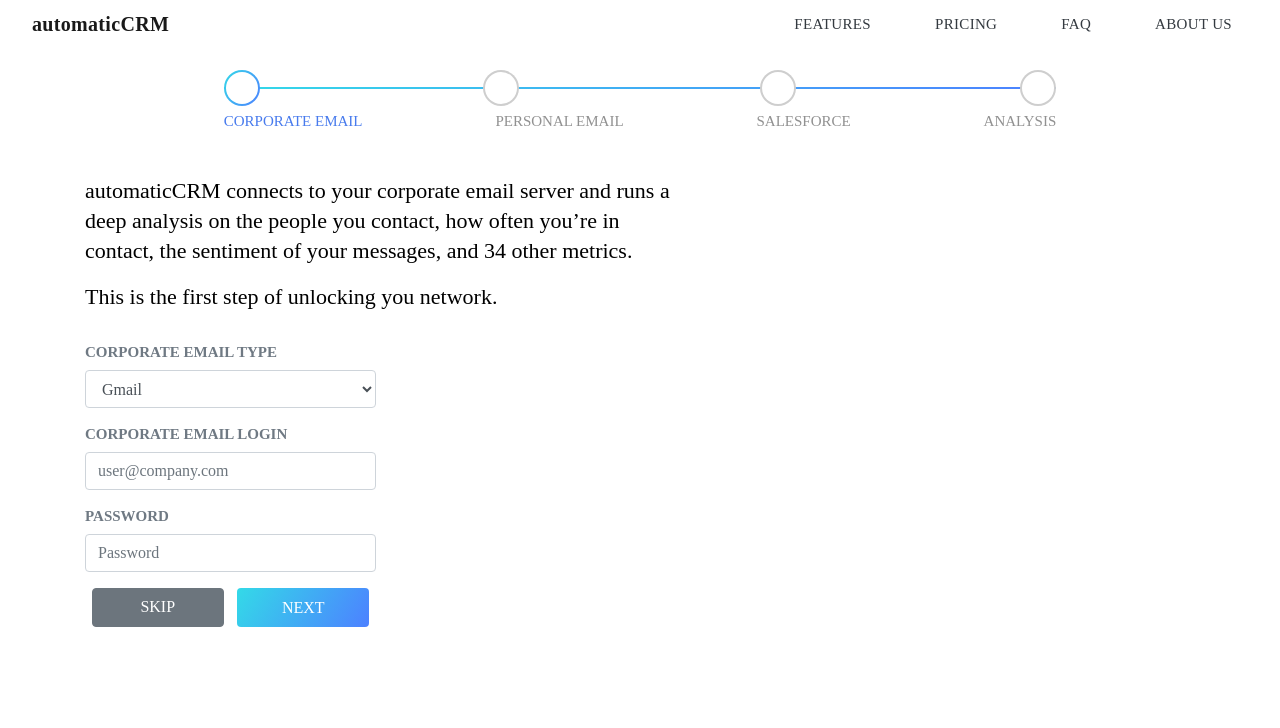
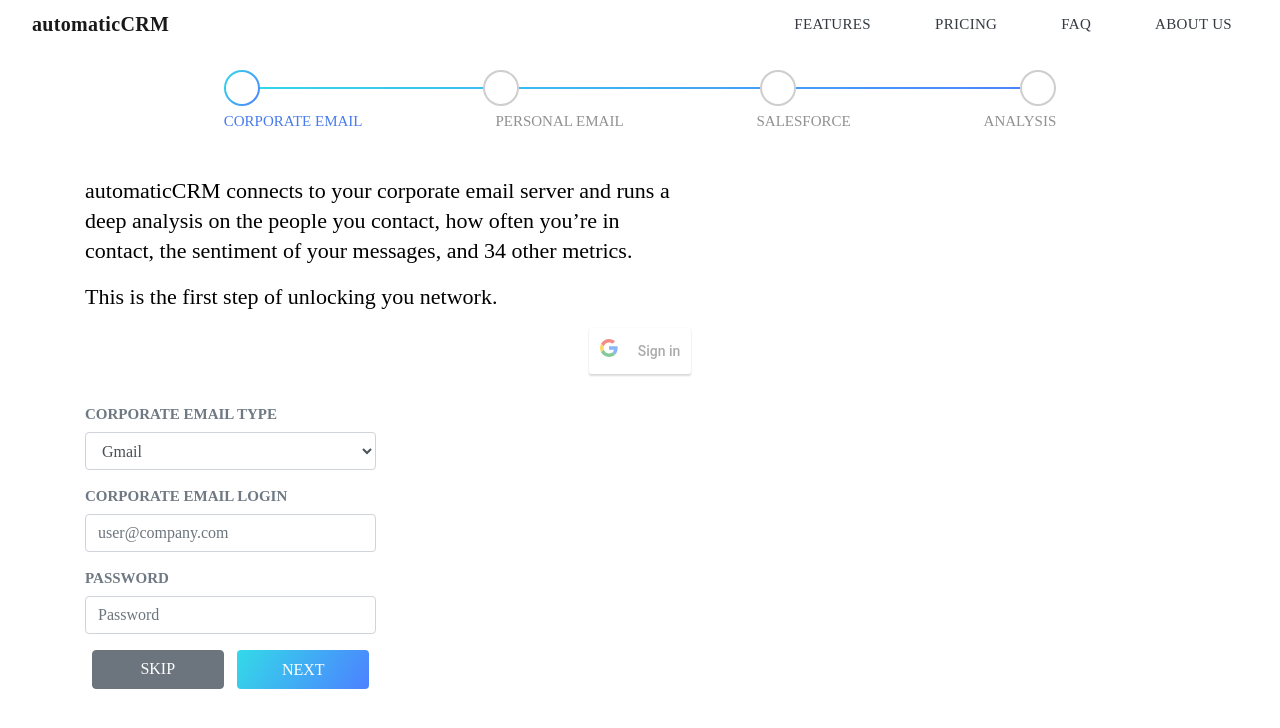
Before and after one commit to dskurbatov/automatic-crm, a React (Create React App) app: page / in a window 1280 px wide. Shown: the top 728 px of the page. Built offline with nearby package versions, Linux system fonts and the light colour scheme.

Commit message:
added google login button to Corporate component

```diff
--- a/src/components/Corporate.js
+++ b/src/components/Corporate.js
@@ -1,5 +1,6 @@
 import React from 'react'
 import { Link } from 'react-router-dom'
+import { GoogleLogin } from 'react-google-login'
 import Info from './basic/Info'
 import Form from './basic/Form'
 import Select from './basic/Select'
@@ -52,11 +53,27 @@
     return
   }
 
+  onSignIn = (googleUser) => {
+    console.log(googleUser)
+    const user = Object.assign({}, googleUser.profileObj, {tokenId: googleUser.tokenId})
+    this.props.setUser(user)
+  }
+
+  onError = (err) => {
+    console.log(err)
+  }
+
   render(){
     const { errors } = this.state
     return (
       <React.Fragment>
         <Info text={text} />
+        <GoogleLogin
+          clientId="340145829210-7se6mbp5gpntdlqnrnr3nni51lhj0q2a.apps.googleusercontent.com"
+          buttonText="Sign in"
+          onSuccess={this.onSignIn}
+          onFailure={this.onError}
+        />
         <Form onSubmit={this.onSubmit} initialState={initialState}>
           {(state, onChange) => {
             return(
```
